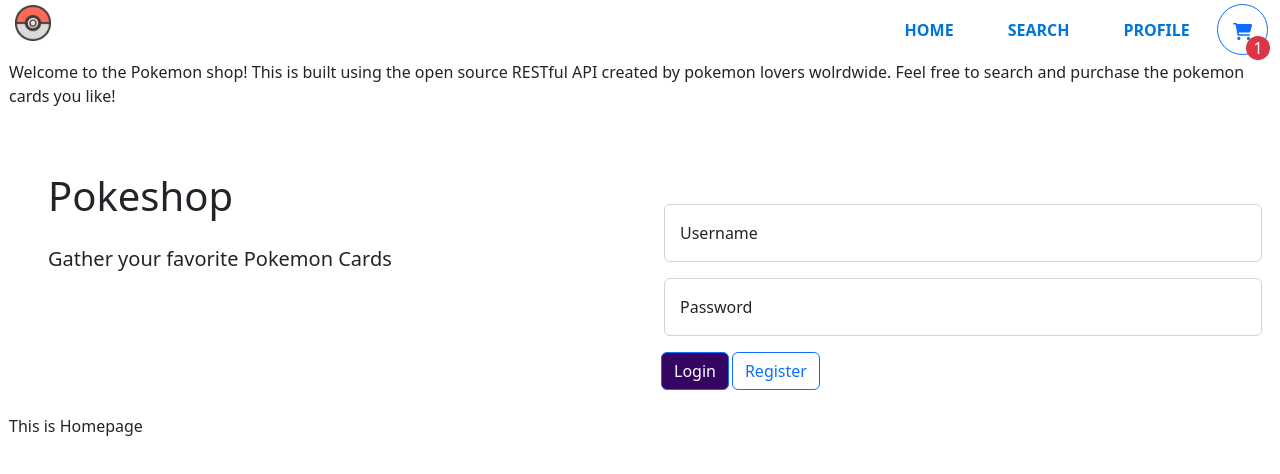
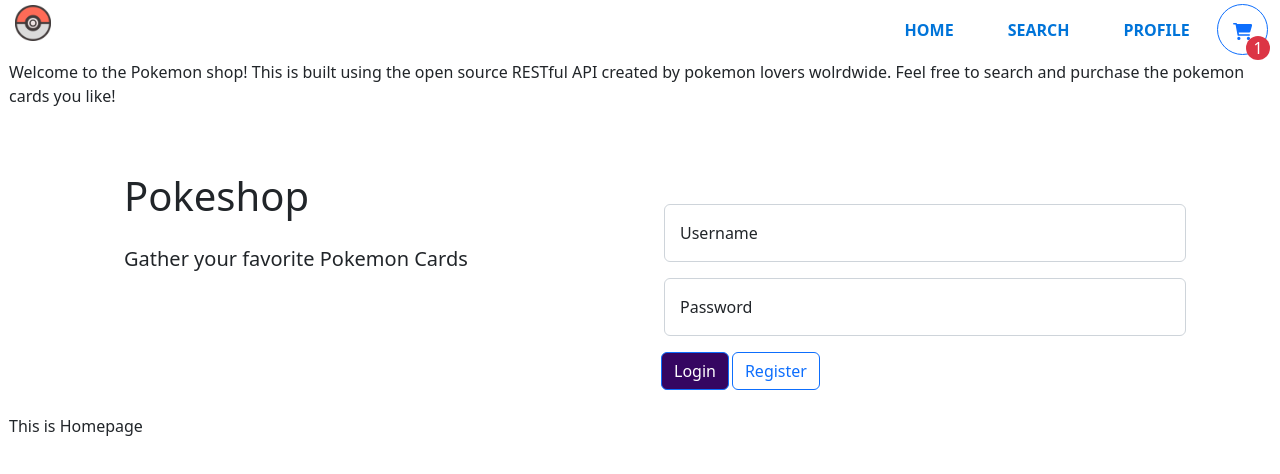
Before and after one commit to Chen-Stefan/pokeshop, a React (Create React App) app in the folder client/: page / in a window 1280 px wide. Shown: the top 474 px of the page. Built offline with nearby package versions, Linux system fonts and the light colour scheme.

Commit message:
Correctly style the authentication component by adding bootstrap Container component

```diff
--- a/client/src/components/Authentication.tsx
+++ b/client/src/components/Authentication.tsx
@@ -1,10 +1,12 @@
 import React, { useState } from "react";
+import { Container } from "react-bootstrap";
 
 export default function Authentication() {
   const [username, setUsername] = useState("");
   const [password, setPassword] = useState("");
 
   return (
+    <Container>
       <div className="row mt-5">
         <div className="col">
           <div
@@ -13,7 +15,9 @@
           >
             <div className="container">
               <h1 className="my-2 mx-4">Pokeshop</h1>
-            <p className="lead mx-4 mt-4">Gather your favorite Pokemon Cards</p>
+              <p className="lead mx-4 mt-4">
+                Gather your favorite Pokemon Cards
+              </p>
             </div>
           </div>
         </div>
@@ -60,5 +64,6 @@
           </div>
         </div>
       </div>
+    </Container>
   );
 }
```
Lines whose indentation alone changed are shown as unchanged.
